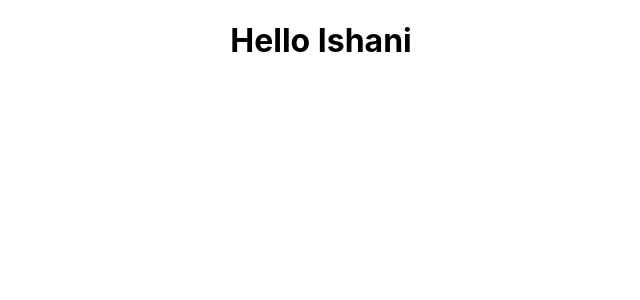
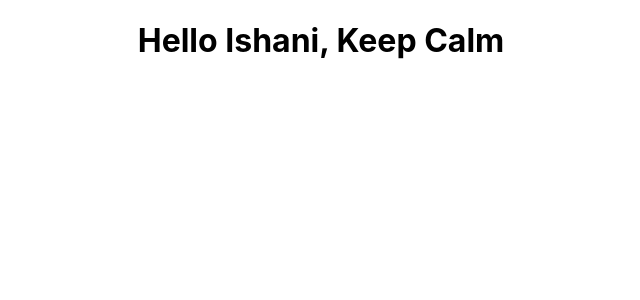
Before and after one commit to mangala-karunarathne/React-from-zero, a React (Create React App) app: page / in a window 1280 px wide. Shown: the top 300 px of the page, without its empty margins (319-959 px from the left). Built offline with nearby package versions, Linux system fonts and the light colour scheme.

Commit message:
Arrow Function

```diff
--- a/src/Componenets/Greet.js
+++ b/src/Componenets/Greet.js
@@ -1,7 +1,8 @@
 import React from "react";
 
-function Greet() {
-    return <h1> Hello Ishani </h1>
-}
+ /*  function Greet() {
+   return <h1> Hello Ishani </h1>
+  } */
 
+const Greet = () =>  <h1> Hello Ishani, Keep Calm </h1>
 export default Greet;
```
